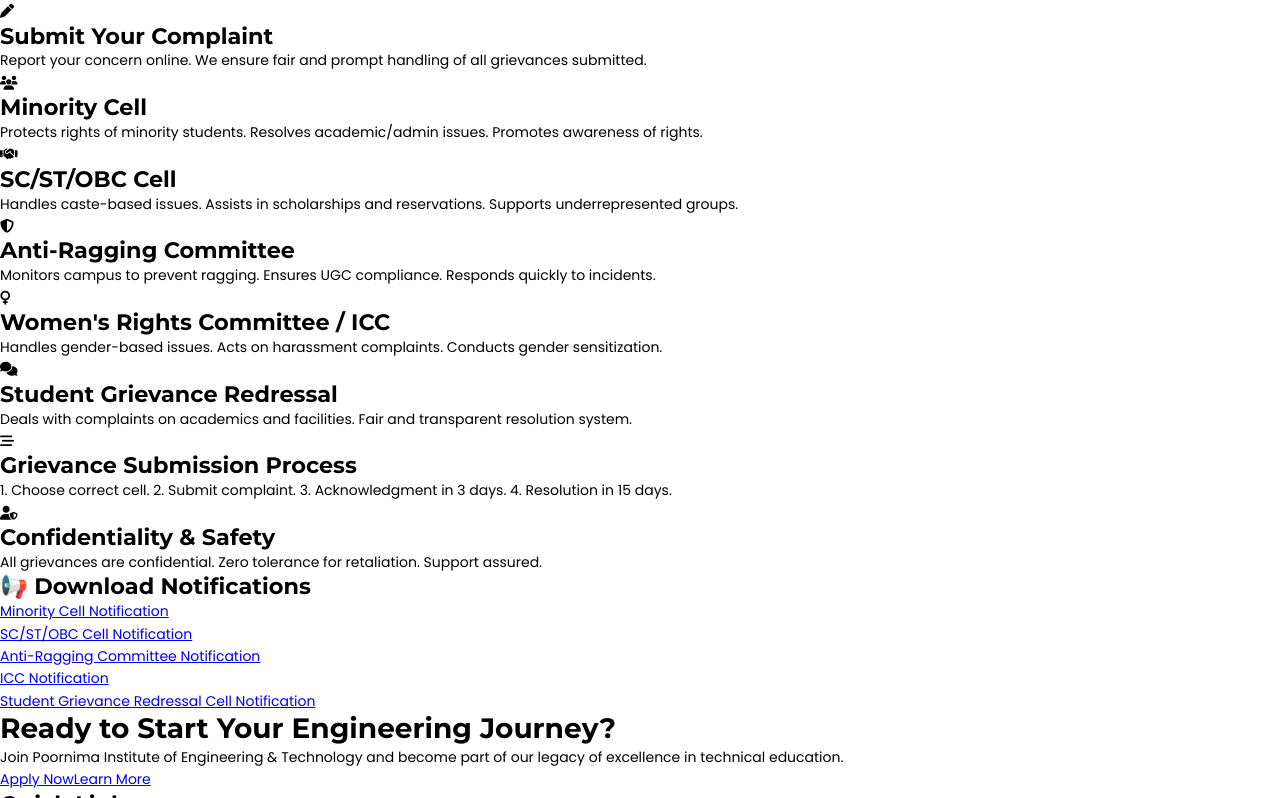
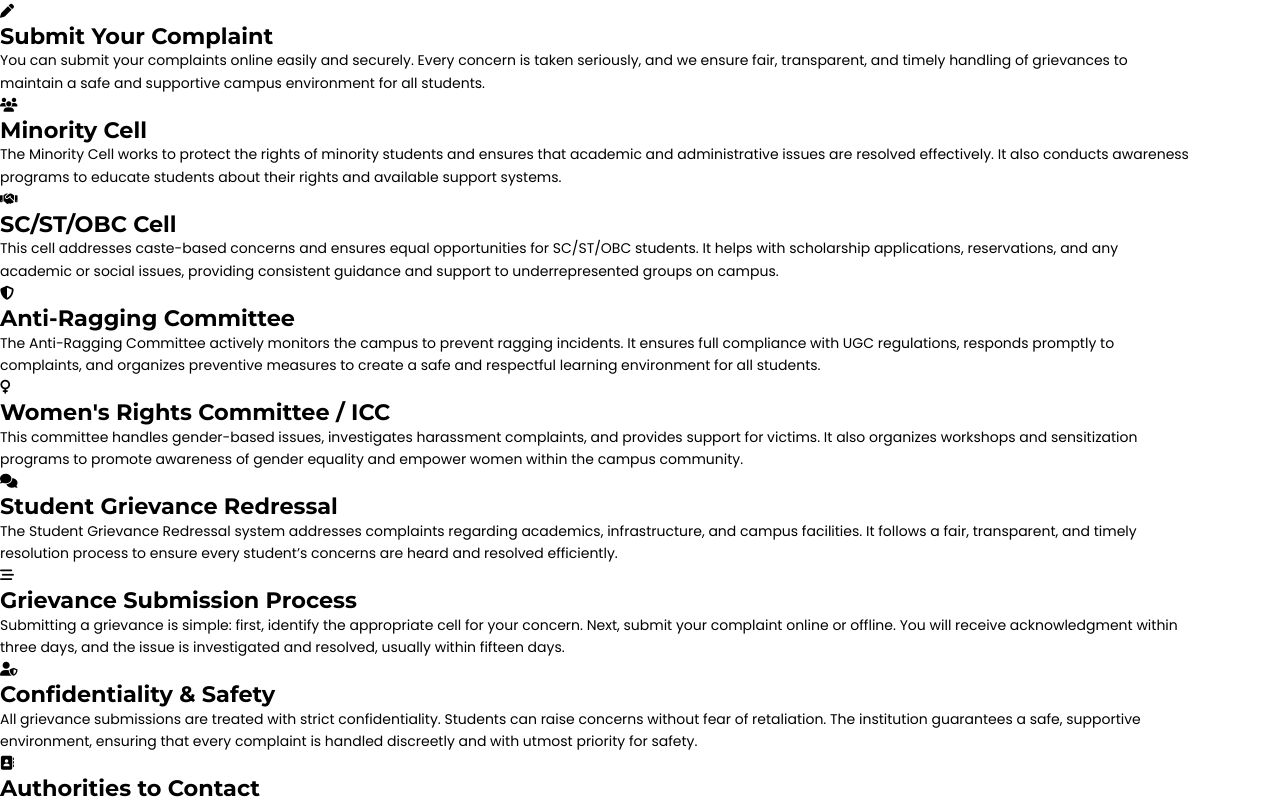
Before and after one commit to Girdhari-lal-git/college-website, a React (Vite) app in the folder client/: page /greviance in a window 1280 px wide. Shown: the part 5542-6340 px from the top of the page. Built offline with nearby package versions, Linux system fonts and the light colour scheme.

Commit message:
Changes done in ICC, Grievances and hero Slider

```diff
--- a/client/src/components/HeroSlider.tsx
+++ b/client/src/components/HeroSlider.tsx
@@ -93,15 +93,17 @@
   }
 
   return (
-    <section className="hero-slider relative overflow-hidden">
+    <section className="hero-slider relative overflow-hidden bg-gray-100">
   <div
     ref={slideContainerRef}
-        className="slider-container h-[300px] sm:h-[400px] md:h-[500px] lg:h-[560px] w-full mt-16 sm:mt-20 md:mt-24 lg:mt-32"
+    className="slider-container relative w-full max-w-8xl mx-auto
+               h-[350px] sm:h-[450px] md:h-[600px] lg:h-[660px]
+               mt-16 sm:mt-8 md:mt-10 lg:mt-12 rounded-2xl shadow-lg overflow-hidden"
   >
     {banners.map((banner, index) => (
       <div
         key={banner._id}
-            className={`slide h-full w-full absolute inset-0 transition-all duration-1000 ${
+        className={`slide absolute inset-0 transition-all duration-1000 ${
           index === currentSlide
             ? "opacity-100 z-10 scale-100"
             : "opacity-0 z-0 scale-105"
--- a/client/src/pages/Grevience.tsx
+++ b/client/src/pages/Grevience.tsx
@@ -34,64 +34,71 @@
                 ]}
             />
 
-            <div className="container mx-auto px-6 py-12">
-                <div className="grid grid-cols-1 md:grid-cols-2 lg:grid-cols-3 gap-8">
+            <div className="container mx-auto px-6 py-12 text-justify">
+               <div className=" grid grid-cols-1 md:grid-cols-2 lg:grid-cols-3 gap-8">
     <Card
         iconClass="fa-pen"
         title="Submit Your Complaint"
-                        description="Report your concern online. We ensure fair and prompt handling of all grievances submitted."
+        description="You can submit your complaints online easily and securely. Every concern is taken seriously, and we ensure fair, transparent, and timely handling of grievances to maintain a safe and supportive campus environment for all students."
         color="border-yellow-500"
     />
 
     <Card
         iconClass="fa-users"
         title="Minority Cell"
-                        description={`Protects rights of minority students.\nResolves academic/admin issues.\nPromotes awareness of rights.`}
+        description="The Minority Cell works to protect the rights of minority students and ensures that academic and administrative issues are resolved effectively. It also conducts awareness programs to educate students about their rights and available support systems."
         color="border-indigo-500"
     />
 
     <Card
         iconClass="fa-handshake"
         title="SC/ST/OBC Cell"
-                        description={`Handles caste-based issues.\nAssists in scholarships and reservations.\nSupports underrepresented groups.`}
+        description="This cell addresses caste-based concerns and ensures equal opportunities for SC/ST/OBC students. It helps with scholarship applications, reservations, and any academic or social issues, providing consistent guidance and support to underrepresented groups on campus."
         color="border-green-500"
     />
 
     <Card
         iconClass="fa-shield-alt"
         title="Anti-Ragging Committee"
-                        description={`Monitors campus to prevent ragging.\nEnsures UGC compliance.\nResponds quickly to incidents.`}
+        description="The Anti-Ragging Committee actively monitors the campus to prevent ragging incidents. It ensures full compliance with UGC regulations, responds promptly to complaints, and organizes preventive measures to create a safe and respectful learning environment for all students."
         color="border-red-400"
     />
 
     <Card
         iconClass="fa-venus"
         title="Women's Rights Committee / ICC"
-                        description={`Handles gender-based issues.\nActs on harassment complaints.\nConducts gender sensitization.`}
+        description="This committee handles gender-based issues, investigates harassment complaints, and provides support for victims. It also organizes workshops and sensitization programs to promote awareness of gender equality and empower women within the campus community."
         color="border-pink-400"
     />
 
     <Card
         iconClass="fa-comments"
         title="Student Grievance Redressal"
-                        description={`Deals with complaints on academics and facilities.\nFair and transparent resolution system.`}
+        description="The Student Grievance Redressal system addresses complaints regarding academics, infrastructure, and campus facilities. It follows a fair, transparent, and timely resolution process to ensure every student’s concerns are heard and resolved efficiently."
         color="border-blue-500"
     />
 
     <Card
         iconClass="fa-stream"
         title="Grievance Submission Process"
-                        description={`1. Choose correct cell.\n2. Submit complaint.\n3. Acknowledgment in 3 days.\n4. Resolution in 15 days.`}
+        description="Submitting a grievance is simple: first, identify the appropriate cell for your concern. Next, submit your complaint online or offline. You will receive acknowledgment within three days, and the issue is investigated and resolved, usually within fifteen days."
         color="border-cyan-500"
     />
 
     <Card
         iconClass="fa-user-shield"
         title="Confidentiality & Safety"
-                        description={`All grievances are confidential.\nZero tolerance for retaliation.\nSupport assured.`}
+        description="All grievance submissions are treated with strict confidentiality. Students can raise concerns without fear of retaliation. The institution guarantees a safe, supportive environment, ensuring that every complaint is handled discreetly and with utmost priority for safety."
         color="border-orange-400"
     />
+    <Card
+        iconClass="fa-address-book"
+        title="Authorities to Contact"
+        description="For any escalations or urgent concerns, students may contact the designated authorities directly. Dr. Balwan, Registrar, and Mr. Ashok Kumar, Proctor, are responsible for overseeing student welfare and ensuring timely and fair resolution of grievances."
+        color="border-purple-500"
+    />
 </div>
+
 
                 {/* Download Notifications Section */}
                 <div className="mt-16">
--- a/client/src/pages/Home.tsx
+++ b/client/src/pages/Home.tsx
@@ -22,7 +22,7 @@
       <AccessibilityFeatures />
       <ConnectionStatus />
       <Header />
-      <main id="main-content" className="pt-12"> {/* Added pt-16 for header spacing */}
+      <main id="main-content"> {/* Added pt-16 for header spacing */}
         <HeroSlider />
         <AboutSection />
          <QuickLinks />
```
Lines whose indentation alone changed are shown as unchanged.
